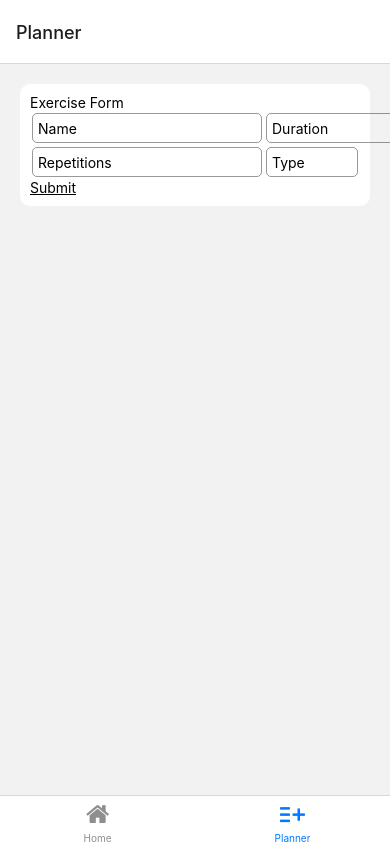
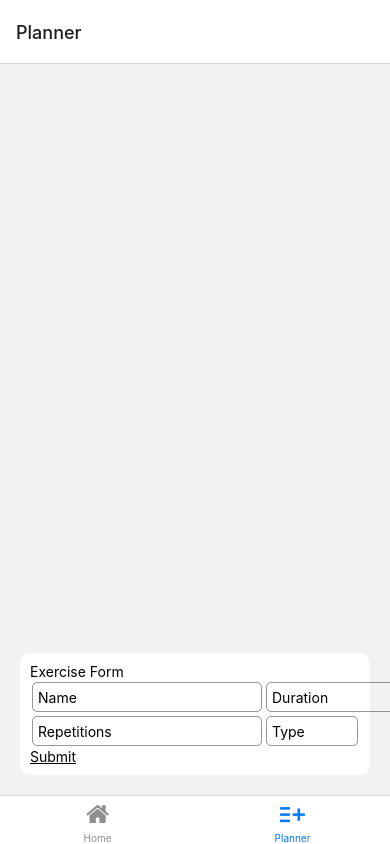
Before and after one commit to Jerga99/workout-app, a React Native app: screen /Planner in a window 390 px wide. Built offline with nearby package versions, Linux system fonts and the light colour scheme.

Commit message:
Add item to sequence

```diff
--- a/screens/PlannerScreen.tsx
+++ b/screens/PlannerScreen.tsx
@@ -1,11 +1,13 @@
 
-import { View, StyleSheet } from "react-native";
+import { View, StyleSheet, FlatList, Text } from "react-native";
 import { NativeStackHeaderProps } from "@react-navigation/native-stack";
 import ExerciseForm, { ExerciseFormData } from "../components/ExerciseForm";
 import { SequenceItem, SequenceType } from "../types/data";
 import slugify from "slugify";
+import { useState } from "react";
 
 export default function PlannerScreen({navigation}: NativeStackHeaderProps) {
+  const [seqItems, setSeqItems] = useState<SequenceItem[]>([]);
 
   const handleFormSubmit = (form: ExerciseFormData) => {
     const sequenceItem: SequenceItem = {
@@ -19,11 +21,18 @@ export default function PlannerScreen({navigation}: NativeStackHeaderProps) {
       sequenceItem.reps = Number(form.reps)
     }
 
-    console.log(sequenceItem);
+    setSeqItems([...seqItems, sequenceItem]);
   }
 
   return (
     <View style={styles.container}>
+      <FlatList
+        data={seqItems}
+        renderItem={({item}) =>
+          <Text>{item.name}</Text>
+        }
+        keyExtractor={item => item.slug}
+      />
       <ExerciseForm
         onSubmit={handleFormSubmit}
       />
```
